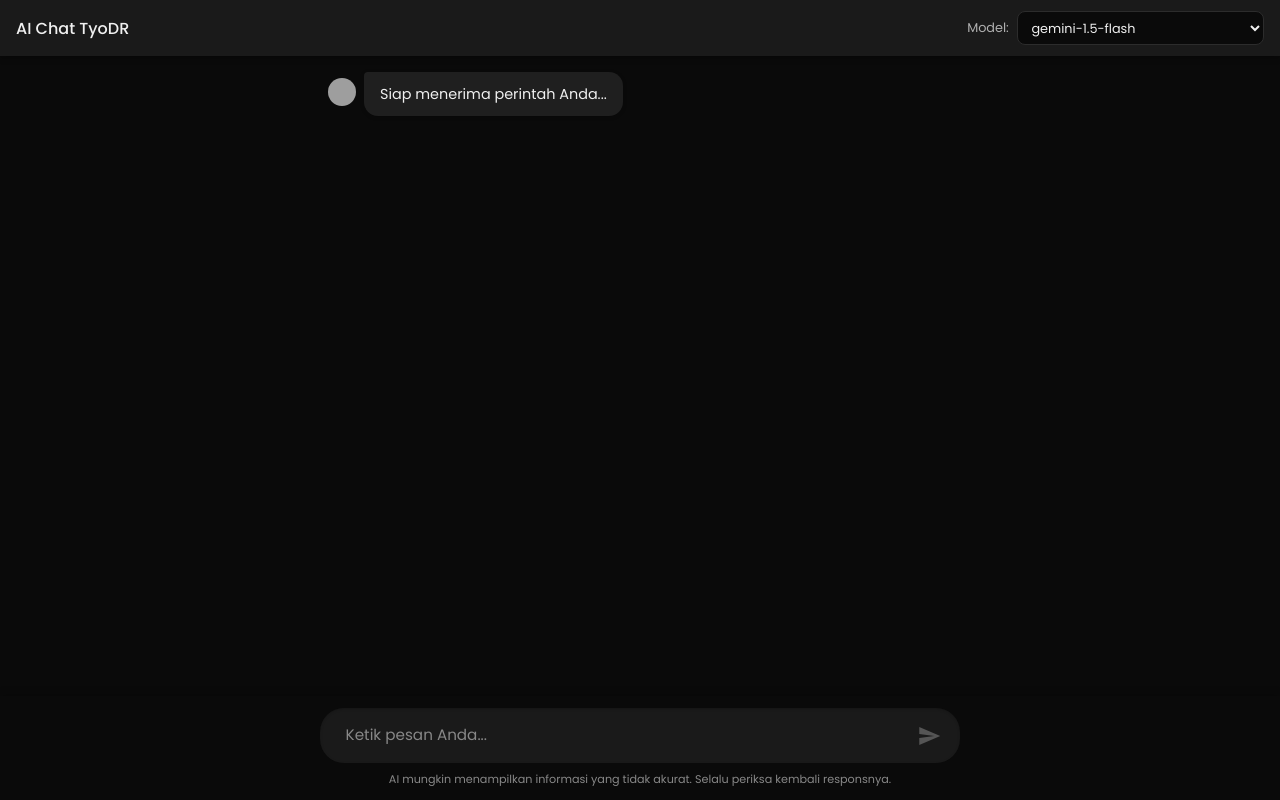
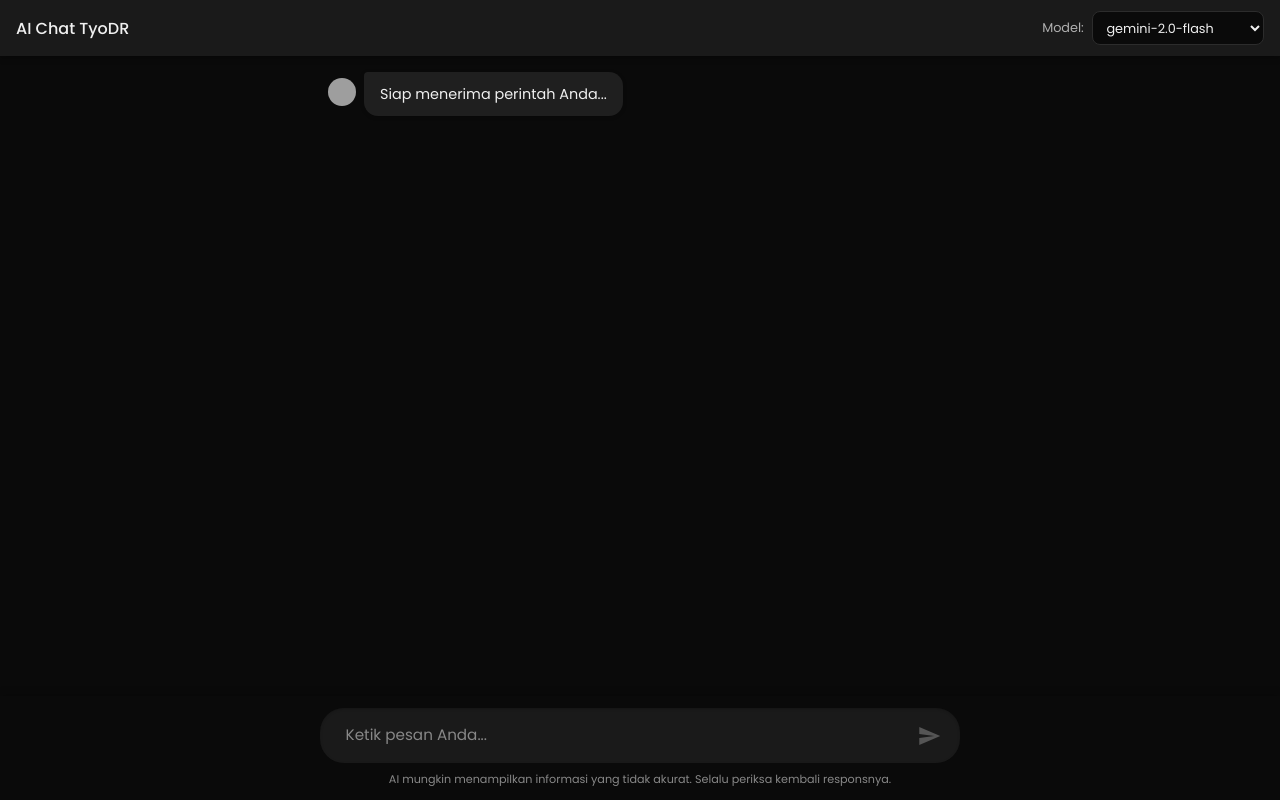
Before and after one commit to TyoDR/TyoDR.github.io, a plain HTML site: page index.html in a window 1280 px wide. Drawn offline with Linux system fonts and the light colour scheme; grey boxes are pictures that could not be loaded.

Commit message:
Update model options in the selector

```diff
--- a/index.html
+++ b/index.html
@@ -362,7 +362,7 @@
    <div class="app-title">
     AI Chat TyoDR
    </div>
-   <div class="model-selector-container"> <label for="modelName">Model:</label> <select id="modelName"> <option value="gemini-1.5-flash">gemini-1.5-flash</option> <option value="gemini-2.0-flash">gemini-2.0-flash</option> <option value="gemini-2.5-flash-preview-04-17">gemini-2.5-flash-preview-04-17</option> </select>
+   <div class="model-selector-container"> <label for="modelName">Model:</label> <select id="modelName"> <option value="gemini-2.0-flash">gemini-2.0-flash</option> <option value="gemini-2.0-flash">gemini-2.5-flash</option> <option value="gemini-flash-latest">Gemini-Flash-Latest</option> </select>
    </div>
   </div>
   <div class="main-content-area">
```
